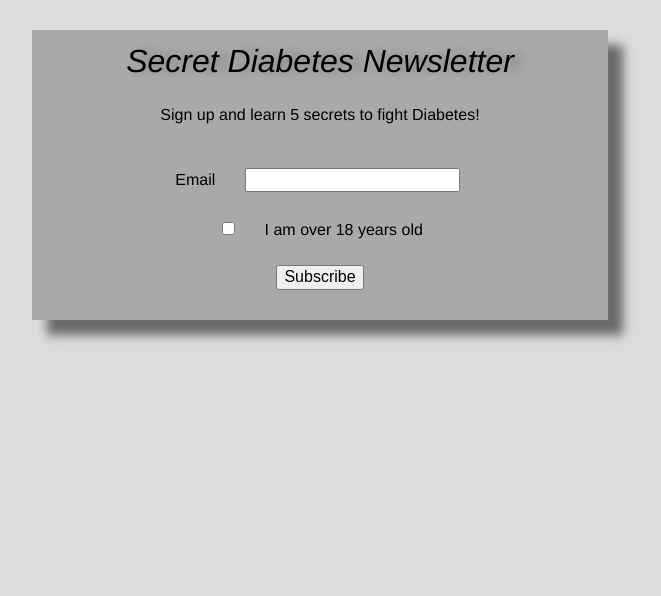
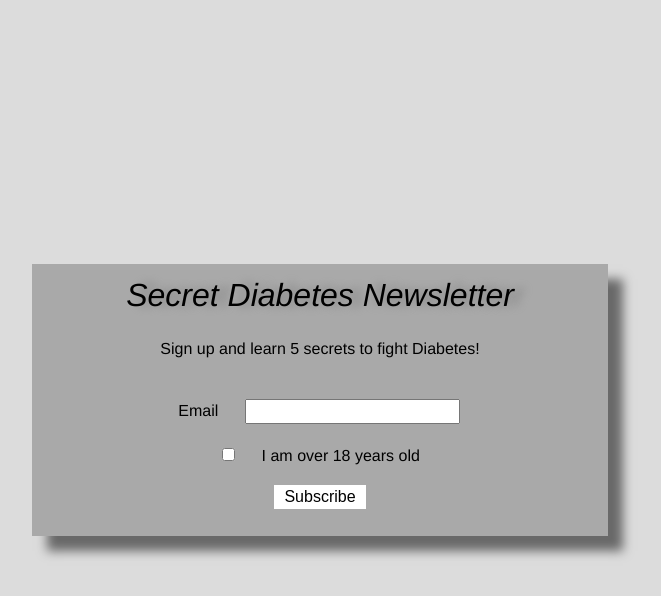
Before and after one commit to Rain-Bartolo/lab3, a plain HTML site: page index.html in a window 1280 px wide. Shown: the whole page, without its empty margins (320-981 px from the left). Drawn offline with nearby package versions, Linux system fonts and the light colour scheme.

Commit message:
moved form to center of screen

```diff
--- a/css/screen.css
+++ b/css/screen.css
@@ -25,14 +25,19 @@ time, mark, audio, video {
 	vertical-align: baseline;
     /*background-color: #d1d0d6;*/
 }
-body{
+html,body{
     text-align: center;
-    background-color: #dcdcdc  ;
+    background-color: #dcdcdc;
+    display: flex;
+    justify-content: center;
+    align-items: center;
+    height:100%;
+    width:100%;
+    margin:0;
 }
 h1{
     text-align: center;
-    text-decoration: dashed;
-    text-shadow: #808080  10px 0px 10px;
+    text-shadow: #808080 10px 0px 10px;
     font-size: xx-large;
     font-style: italic;
 }
@@ -42,7 +47,7 @@ p{
 h1,p, ol{
     padding: 15px;
     text-size-adjust: 80%;
-    background-color: #a9a9a9 ;
+    background-color: #a9a9a9;
 }
 /* HTML5 display-role reset for older browsers */
 article, aside, details, figcaption, figure,
@@ -84,7 +89,6 @@ table {
 form{
     display: inline-block;
     justify-content: center;
-    margin: 30px;
     width: 45vw;
     box-shadow:15px 15px 10px #696969 ;
     transition: .4s ease-out;
@@ -114,7 +118,13 @@ textarea {
 button,
 input { /* 1 */
   overflow: visible;
-  margin:15px;
+  margin:12px;
+}
+input[type=submit]{
+    padding: 3px 10px;
+    background: #fff;
+    border: 0 none;
+    cursor: pointer;
 }
 
 /**
@@ -265,5 +275,4 @@ textarea {
     form{
         width: 60vw;
     }
-
 }
```
